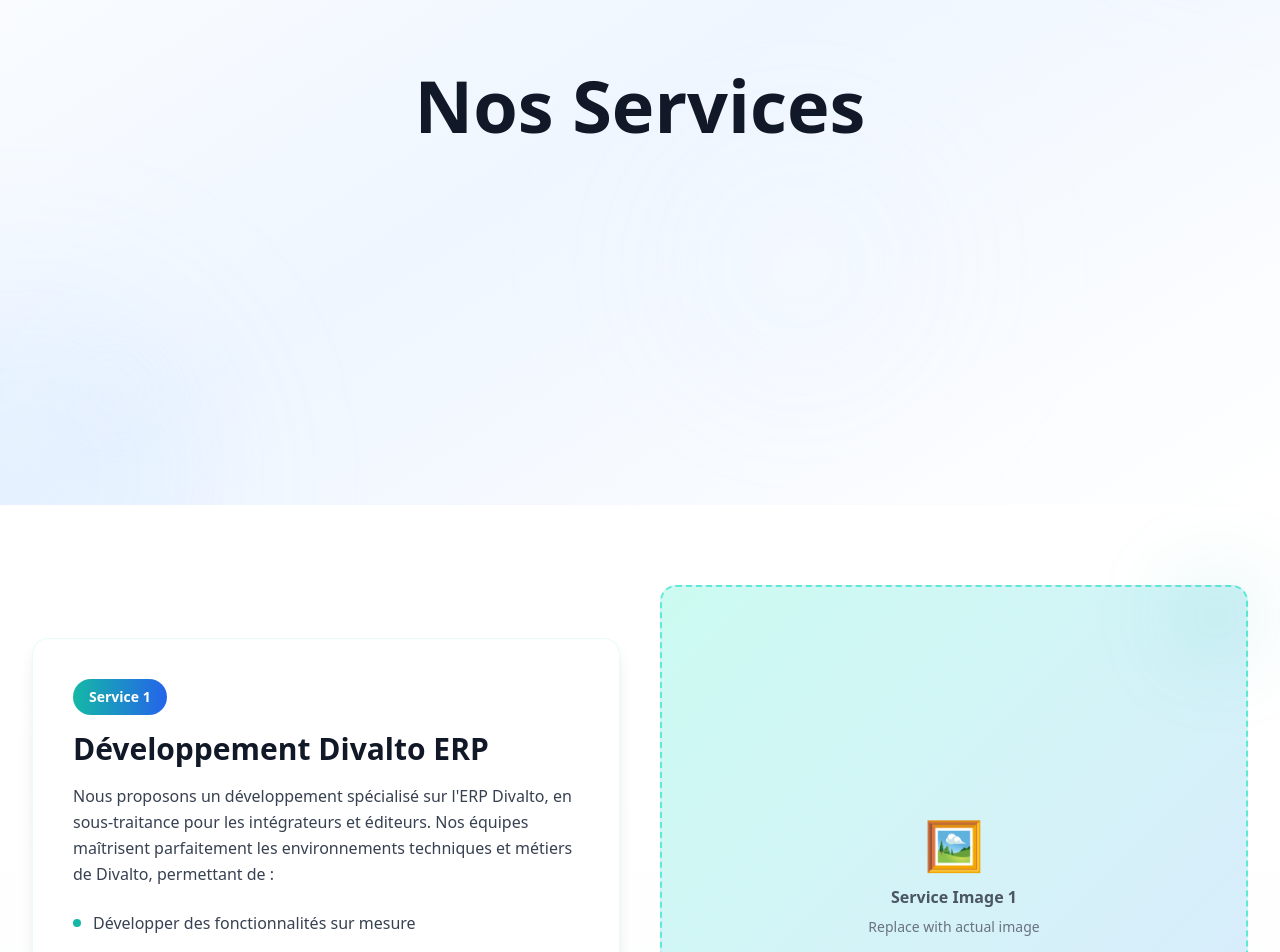
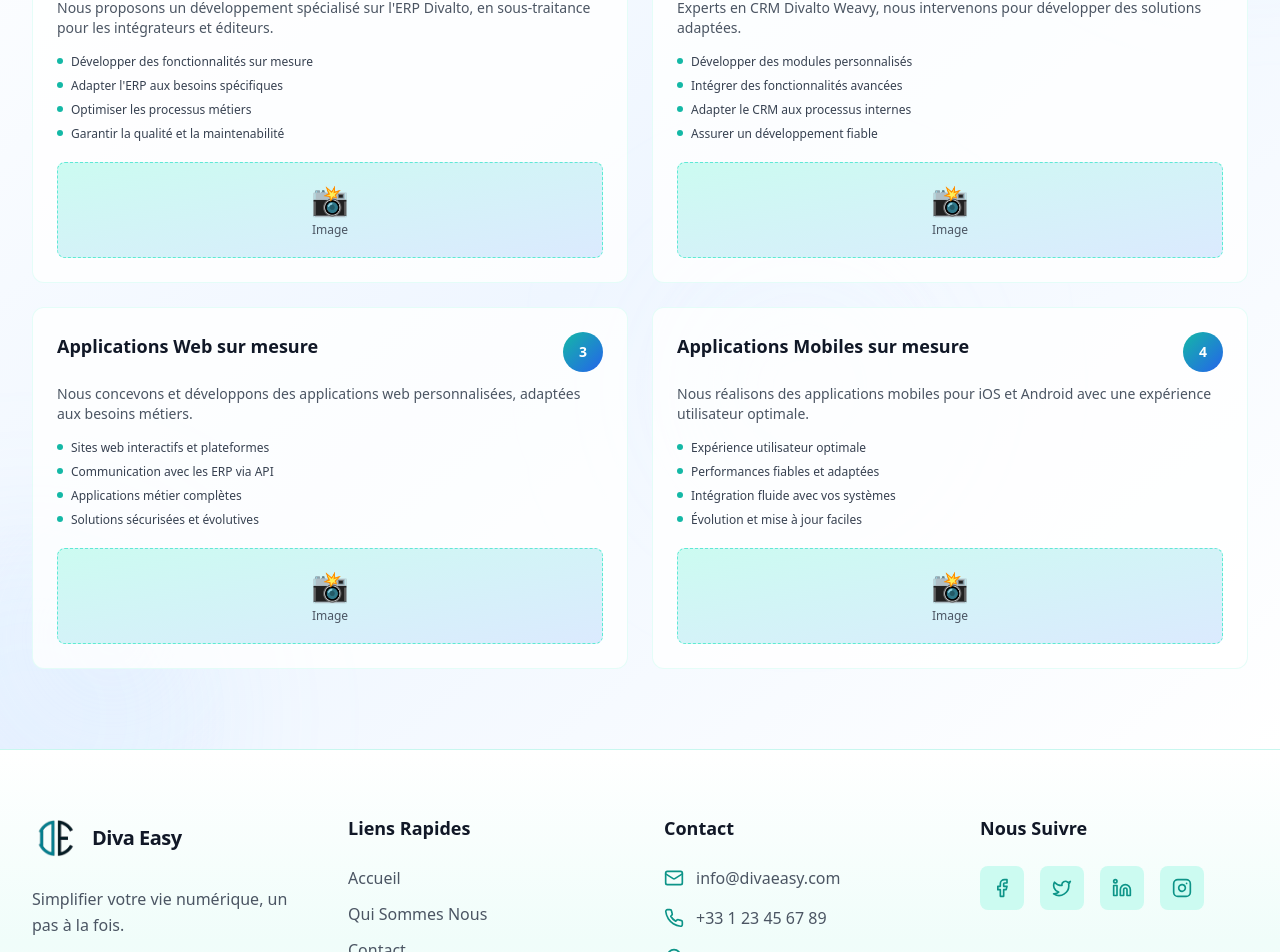
Before and after one commit to Oussamabassor/diva-landing-page, a React (Vite) app: page /nos-services in a window 1280 px wide. Shown: the part 360-1312 px from the top of the page. Built offline with nearby package versions, Linux system fonts and the light colour scheme.

Commit message:
Refactor Nos Services page - move services to hero section with smaller image placeholders and animations

```diff
--- a/src/pages/NosServices.jsx
+++ b/src/pages/NosServices.jsx
@@ -1,49 +1,51 @@
+import { useScrollAnimation } from '../hooks/useScrollAnimation';
+
 function NosServices() {
+  const servicesRef = useScrollAnimation('animate-fade-in-up');
+
   const services = [
     {
       id: 1,
       title: "Développement Divalto ERP",
-      description: "Nous proposons un développement spécialisé sur l'ERP Divalto, en sous-traitance pour les intégrateurs et éditeurs. Nos équipes maîtrisent parfaitement les environnements techniques et métiers de Divalto, permettant de :",
+      description: "Nous proposons un développement spécialisé sur l'ERP Divalto, en sous-traitance pour les intégrateurs et éditeurs.",
       features: [
         "Développer des fonctionnalités sur mesure",
-        "Adapter l'ERP aux besoins spécifiques des clients",
+        "Adapter l'ERP aux besoins spécifiques",
         "Optimiser les processus métiers",
-        "Garantir la qualité et la maintenabilité du code",
-        "Suivre des évolutions (Saas, Divalto One, API …)"
+        "Garantir la qualité et la maintenabilité"
       ]
     },
     {
       id: 2,
       title: "Développement CRM Divalto Weavy",
-      description: "Experts en CRM Divalto Weavy, nous intervenons pour :",
+      description: "Experts en CRM Divalto Weavy, nous intervenons pour développer des solutions adaptées.",
       features: [
         "Développer des modules personnalisés",
-        "Intégrer des fonctionnalités avancées selon les besoins des utilisateurs",
-        "Adapter le CRM aux processus internes des entreprises",
-        "Assurer un développement fiable et conforme aux standards du produit"
+        "Intégrer des fonctionnalités avancées",
+        "Adapter le CRM aux processus internes",
+        "Assurer un développement fiable"
       ]
     },
     {
       id: 3,
       title: "Applications Web sur mesure",
-      description: "Nous concevons et développons des applications web personnalisées, adaptées aux besoins métiers :",
+      description: "Nous concevons et développons des applications web personnalisées, adaptées aux besoins métiers.",
       features: [
-        "Sites web interactifs et plateformes internes",
-        "Communication avec les ERP via des API",
-        "Applications métier pour la gestion de données et de processus",
-        "Interfaces intuitives et ergonomiques pour les utilisateurs",
-        "Solutions sécurisées et évolutives, faciles à maintenir"
+        "Sites web interactifs et plateformes",
+        "Communication avec les ERP via API",
+        "Applications métier complètes",
+        "Solutions sécurisées et évolutives"
       ]
     },
     {
       id: 4,
       title: "Applications Mobiles sur mesure",
-      description: "Nous réalisons des applications mobiles sur mesure, pour iOS et Android, en garantissant :",
+      description: "Nous réalisons des applications mobiles pour iOS et Android avec une expérience utilisateur optimale.",
       features: [
-        "Une expérience utilisateur optimale",
-        "Des performances fiables et adaptées aux contraintes techniques",
-        "Une intégration fluide avec vos systèmes existants (ERP, CRM, bases de données)",
-        "La possibilité d'évolution et de mise à jour en fonction des besoins futurs"
+        "Expérience utilisateur optimale",
+        "Performances fiables et adaptées",
+        "Intégration fluide avec vos systèmes",
+        "Évolution et mise à jour faciles"
       ]
     }
   ];
@@ -59,72 +61,49 @@
           <div className="absolute top-1/2 left-1/2 w-80 h-80 bg-blue-100/20 dark:bg-teal-500/8 rounded-full mix-blend-multiply filter blur-3xl opacity-20 backdrop-blur-3xl"></div>
         </div>
 
-        <div className="relative max-w-7xl mx-auto px-4 sm:px-6 lg:px-8 text-center z-10">
-          <h1 className="text-5xl md:text-7xl font-bold text-gray-900 dark:text-white animate-fade-in-up" style={{animationDelay: '0s'}}>
+        <div className="relative max-w-7xl mx-auto px-4 sm:px-6 lg:px-8 w-full z-10">
+          {/* Title */}
+          <h1 className="text-5xl md:text-7xl font-bold text-gray-900 dark:text-white text-center animate-fade-in-up mb-16" style={{animationDelay: '0s'}}>
             Nos Services
           </h1>
-        </div>
-      </section>
 
-      {/* Services Section */}
-      <section className="py-20 bg-gradient-to-b from-white to-slate-50 dark:from-slate-950 dark:to-slate-900">
-        <div className="max-w-7xl mx-auto px-4 sm:px-6 lg:px-8">
           {/* Services Grid */}
-          <div className="space-y-16">
-            {services.map((service, index) => (
-              <div key={service.id} className="animate-fade-in-up" style={{animationDelay: `${index * 0.1}s`}}>
-                <div className="grid grid-cols-1 lg:grid-cols-2 gap-10 items-center">
-                  {/* Content - alternating order on larger screens */}
-                  <div className={`${index % 2 === 1 ? 'lg:order-2' : ''}`}>
-                    <div className="bg-white dark:bg-slate-800 rounded-2xl p-8 md:p-10 border border-teal-100/50 dark:border-teal-900/50 shadow-lg hover:shadow-xl transition-all duration-300">
-                      {/* Service Number Badge */}
-                      <div className="inline-block mb-4">
-                        <span className="inline-block bg-gradient-to-r from-teal-500 to-blue-600 text-white font-bold px-4 py-2 rounded-full text-sm">
-                          Service {service.id}
+          <div ref={servicesRef} className="grid grid-cols-1 md:grid-cols-2 gap-6 animate-fade-in-up" style={{animationDelay: '0.2s'}}>
+            {services.map((service) => (
+              <div key={service.id} className="group bg-white/80 dark:bg-slate-800/80 backdrop-blur-sm rounded-xl p-6 border border-teal-100/50 dark:border-teal-900/50 hover:shadow-lg transition-all duration-300 flex flex-col">
+                {/* Header with Badge */}
+                <div className="flex items-start justify-between mb-3">
+                  <h3 className="text-lg font-bold text-gray-900 dark:text-white flex-1">
+                    {service.title}
+                  </h3>
+                  <span className="inline-flex items-center justify-center w-10 h-10 bg-gradient-to-br from-teal-500 to-blue-600 text-white font-bold rounded-full flex-shrink-0 text-sm ml-2">
+                    {service.id}
                   </span>
                 </div>
 
-                      {/* Service Title */}
-                      <h2 className="text-2xl md:text-3xl font-bold text-gray-900 dark:text-white mb-4">
-                        {service.title}
-                      </h2>
-
-                      {/* Service Description */}
-                      <p className="text-gray-700 dark:text-gray-300 mb-6 leading-relaxed">
+                {/* Description */}
+                <p className="text-sm text-gray-600 dark:text-gray-400 mb-4">
                   {service.description}
                 </p>
 
                 {/* Features List */}
-                      <ul className="space-y-3">
+                <ul className="space-y-2 mb-5 flex-1">
                   {service.features.map((feature, idx) => (
-                          <li key={idx} className="flex items-start gap-3">
-                            <span className="inline-block w-2 h-2 bg-teal-500 rounded-full mt-2 flex-shrink-0"></span>
-                            <span className="text-gray-700 dark:text-gray-300">{feature}</span>
+                    <li key={idx} className="flex items-start gap-2">
+                      <span className="inline-block w-1.5 h-1.5 bg-teal-500 rounded-full mt-1 flex-shrink-0"></span>
+                      <span className="text-xs text-gray-700 dark:text-gray-300">{feature}</span>
                     </li>
                   ))}
                 </ul>
-                    </div>
-                  </div>
 
-                  {/* Image Placeholder - alternating position */}
-                  <div className={`${index % 2 === 1 ? 'lg:order-1' : ''}`}>
+                {/* Image Placeholder - Smaller for Logos/Pictures */}
                 <div className="relative">
-                      {/* Placeholder Box for Image */}
-                      <div className="relative w-full aspect-square bg-gradient-to-br from-teal-100 to-blue-100 dark:from-slate-700 dark:to-slate-600 rounded-2xl overflow-hidden border-2 border-dashed border-teal-300 dark:border-teal-700 flex items-center justify-center min-h-80">
+                  <div className="w-full h-24 bg-gradient-to-br from-teal-100 to-blue-100 dark:from-slate-700 dark:to-slate-600 rounded-lg border border-dashed border-teal-300 dark:border-teal-700 flex items-center justify-center overflow-hidden">
                     <div className="text-center">
-                          <div className="text-5xl mb-4">🖼️</div>
-                          <p className="text-gray-600 dark:text-gray-400 font-semibold">
-                            Service Image {service.id}
+                      <div className="text-3xl">📸</div>
+                      <p className="text-xs text-gray-600 dark:text-gray-400 font-medium mt-1">
+                        Image
                       </p>
-                          <p className="text-gray-500 dark:text-gray-500 text-sm mt-2">
-                            Replace with actual image
-                          </p>
-                        </div>
-                      </div>
-
-                      {/* Decorative accent */}
-                      <div className="absolute -top-4 -right-4 w-24 h-24 bg-teal-500/10 rounded-full blur-2xl"></div>
-                      <div className="absolute -bottom-4 -left-4 w-32 h-32 bg-blue-500/10 rounded-full blur-2xl"></div>
                     </div>
                   </div>
                 </div>
@@ -133,24 +112,6 @@
           </div>
         </div>
       </section>
-
-      {/* CTA Section */}
-      <section className="py-16 bg-gradient-to-r from-teal-500 to-blue-600 dark:from-teal-600 dark:to-blue-700">
-        <div className="max-w-4xl mx-auto px-4 sm:px-6 lg:px-8 text-center">
-          <h2 className="text-3xl md:text-4xl font-bold text-white mb-6">
-            Intéressé par nos services ?
-          </h2>
-          <p className="text-xl text-white/90 mb-8">
-            Contactez-nous pour discuter de vos besoins et trouver la solution idéale pour votre projet.
-          </p>
-          <a
-            href="/contact"
-            className="inline-block bg-white text-teal-600 font-semibold px-8 py-3 rounded-lg hover:shadow-lg transform hover:scale-105 transition-all duration-300"
-          >
-            Nous Contacter
-          </a>
-        </div>
-      </section>
     </div>
   );
 }
```
Lines whose indentation alone changed are shown as unchanged.
